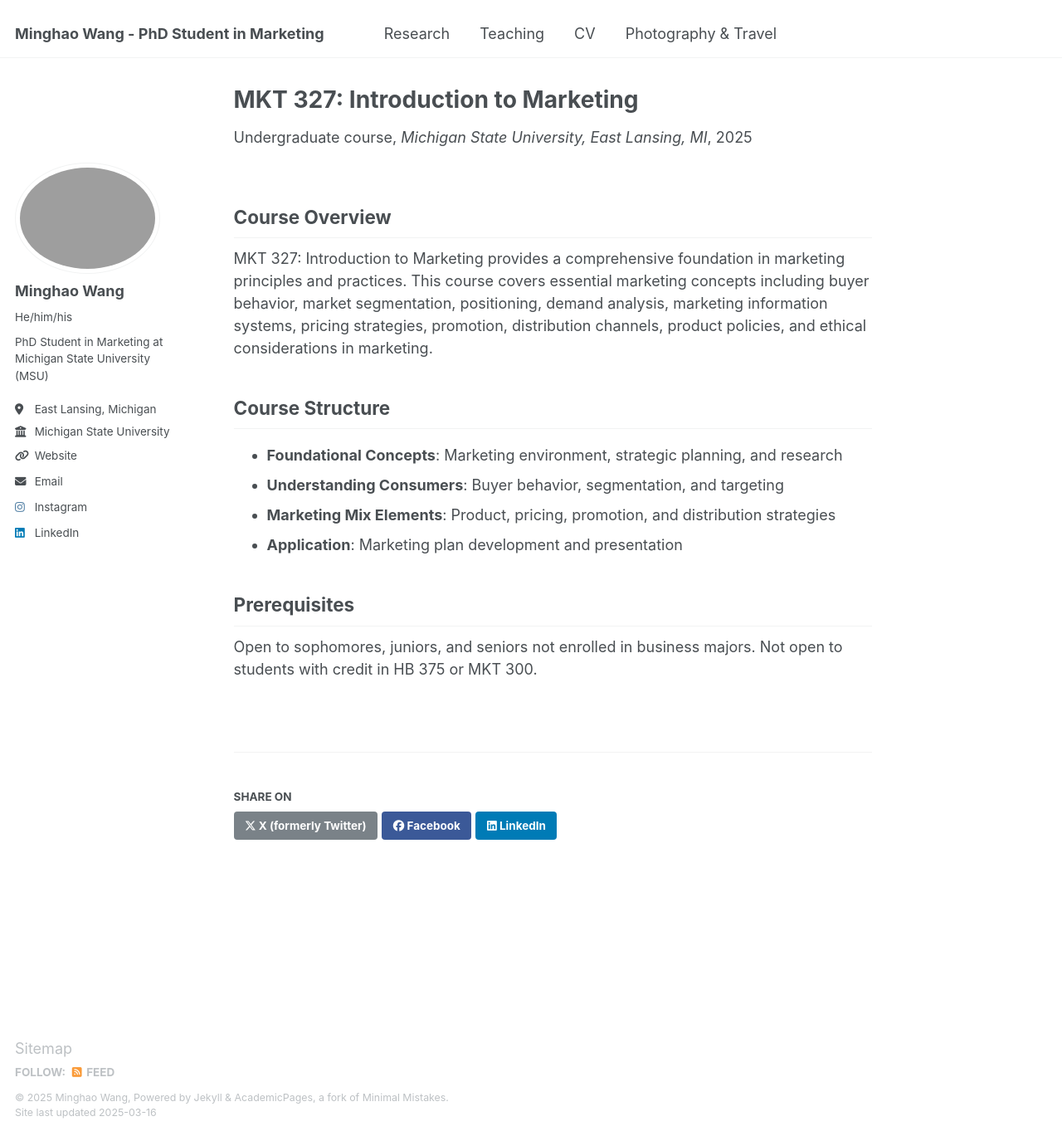
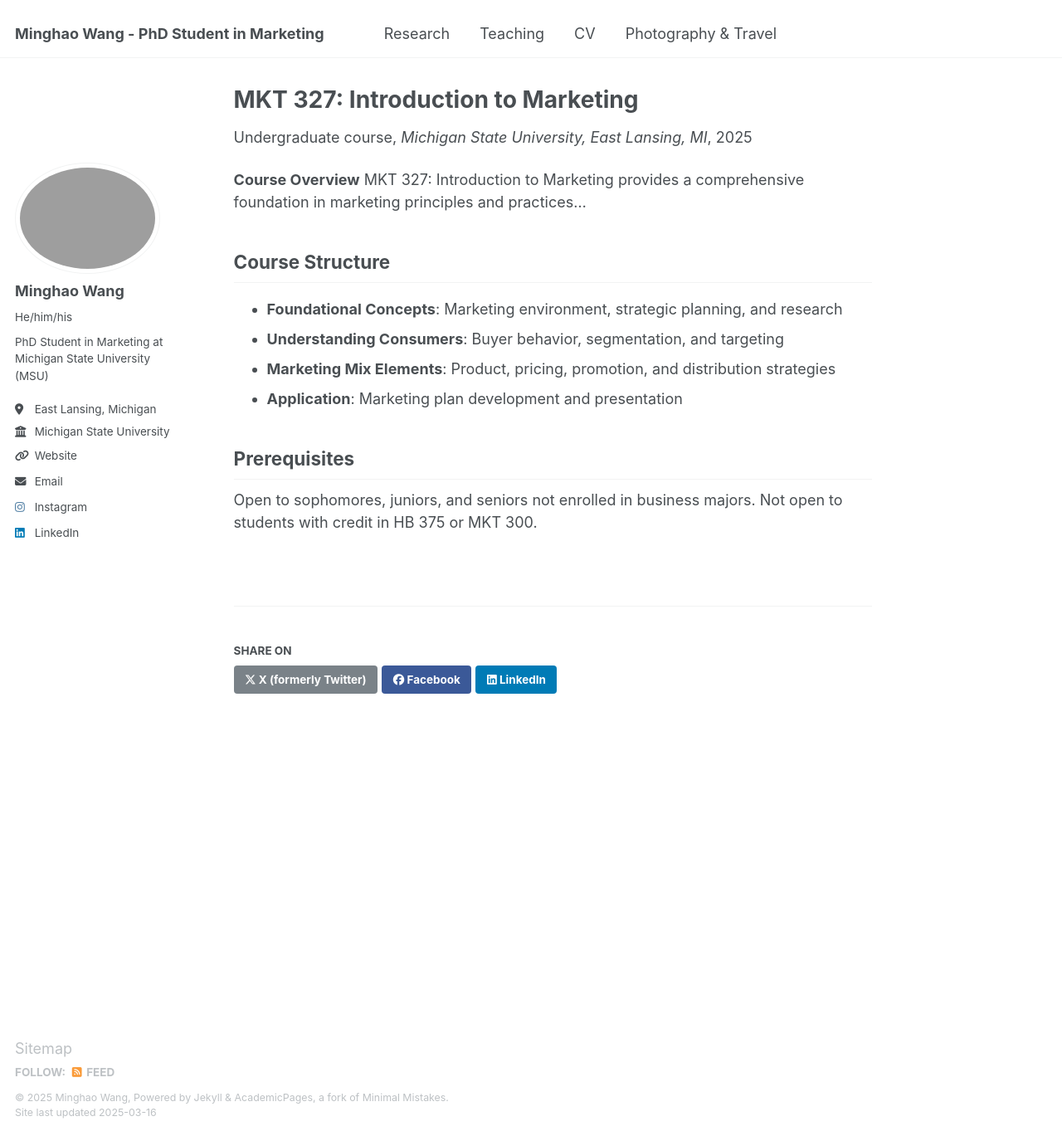
Before and after one commit to minghaowang-research/minghaowang-research.github.io, a Jekyll site: the page built from _teaching/2025-summer-marketing-327.md.md, in a window 1280 px wide and 1369 px high. Shown: the whole window at 83% size. Built offline with Jekyll 4.4.1, drawn with Linux system fonts in a browser that asks for light colours.

Commit message:
Update 2025-summer-marketing-327.md.md

```diff
--- a/_teaching/2025-summer-marketing-327.md.md
+++ b/_teaching/2025-summer-marketing-327.md.md
@@ -5,9 +5,13 @@ type: "Undergraduate course"
 permalink: /teaching/2025-summer-marketing-327
 venue: "Michigan State University, East Lansing, MI"
 date: 2025-07-01
+excerpt: " "
 ---
-## Course Overview
-MKT 327: Introduction to Marketing provides a comprehensive foundation in marketing principles and practices. This course covers essential marketing concepts including buyer behavior, market segmentation, positioning, demand analysis, marketing information systems, pricing strategies, promotion, distribution channels, product policies, and ethical considerations in marketing.
+
+<!-- excerpt-end -->
+
+**Course Overview**
+MKT 327: Introduction to Marketing provides a comprehensive foundation in marketing principles and practices...
 
 ## Course Structure
 
```
